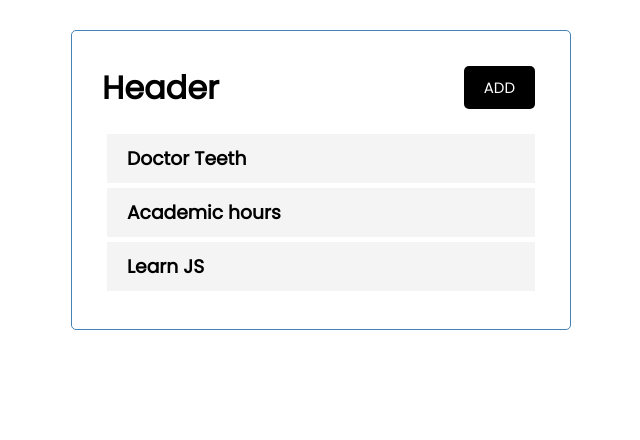
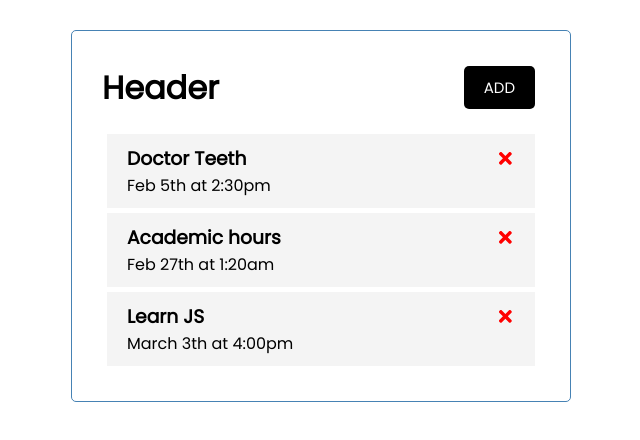
Before and after one commit to SergiiOz/react-task-tracker, a React (Create React App) app: page / in a window 1280 px wide. Shown: the top 440 px of the page, without its empty margins (319-959 px from the left). Built offline with nearby package versions, Linux system fonts and the light colour scheme.

Commit message:
added react-icons

```diff
--- a/package.json
+++ b/package.json
@@ -9,6 +9,7 @@
     "prop-types": "^15.7.2",
     "react": "^17.0.2",
     "react-dom": "^17.0.2",
+    "react-icons": "^4.3.1",
     "react-scripts": "4.0.3",
     "web-vitals": "^1.1.2"
   },
--- a/src/App.js
+++ b/src/App.js
@@ -1,37 +1,41 @@
-import React, { useState } from 'react';
-import Header from './components/Header';
-import Tasks from './components/Tasks';
+import React, { useState } from "react";
+import Header from "./components/Header";
+import Tasks from "./components/Tasks";
 
 function App() {
   const [tasks, setTasks] = useState([
     {
       id: 1,
-      text: 'Doctor Teeth',
-      day: 'Feb 5th at 2:30pm',
+      text: "Doctor Teeth",
+      day: "Feb 5th at 2:30pm",
       reminder: true,
     },
     {
       id: 2,
-      text: 'Academic hours',
-      day: 'Feb 27th at 1:20am',
+      text: "Academic hours",
+      day: "Feb 27th at 1:20am",
       reminder: true,
     },
     {
       id: 3,
-      text: 'Learn JS',
-      day: 'March 3th at 4:00pm',
+      text: "Learn JS",
+      day: "March 3th at 4:00pm",
       reminder: true,
     },
   ]);
 
   const addTask = () => {
-    console.log('add task');
+    console.log("add task");
+  };
+
+  const deleteTask = (id) => {
+    console.log("delete", id);
   };
 
   return (
     <div className="container">
       <Header title="Header" onClick={addTask} />
-      <Tasks tasks={tasks} />
+      <Tasks tasks={tasks} onDelete={deleteTask} />
     </div>
   );
 }
--- a/src/components/Task.js
+++ b/src/components/Task.js
@@ -1,7 +1,17 @@
-const Task = ({ task }) => {
+//import icons from library
+import { FaTimes } from "react-icons/fa";
+
+const Task = ({ task, onDelete }) => {
   return (
     <div className="task">
-      <h3>{task.text}</h3>
+      <h3>
+        {task.text}{" "}
+        <FaTimes
+          style={{ color: "red", cursor: "pointer" }}
+          onClick={() => onDelete(task.id)}
+        />
+      </h3>
+      <p>{task.day}</p>
     </div>
   );
 };
--- a/src/components/Tasks.js
+++ b/src/components/Tasks.js
@@ -1,11 +1,11 @@
-import React from 'react';
-import Task from './Task';
+import React from "react";
+import Task from "./Task";
 
-const Tasks = ({ tasks }) => {
+const Tasks = ({ tasks, onDelete }) => {
   return (
     <React.Fragment>
       {tasks.map((task) => {
-        return <Task key={task.id} task={task} />;
+        return <Task key={task.id} task={task} onDelete={onDelete} />;
       })}
     </React.Fragment>
   );
```
Also changed, not shown: 1 other file (tests, documents, lock files or other folders).
